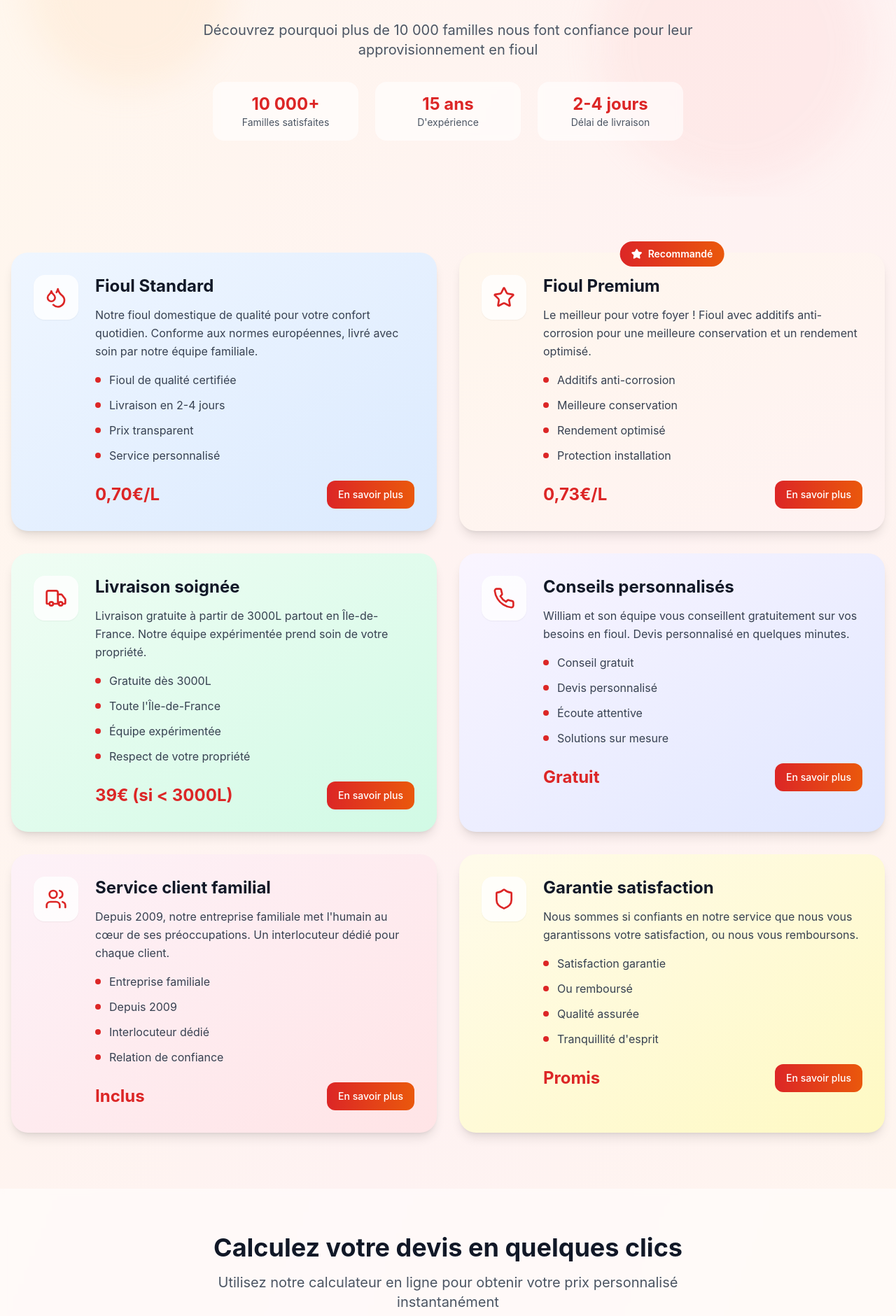
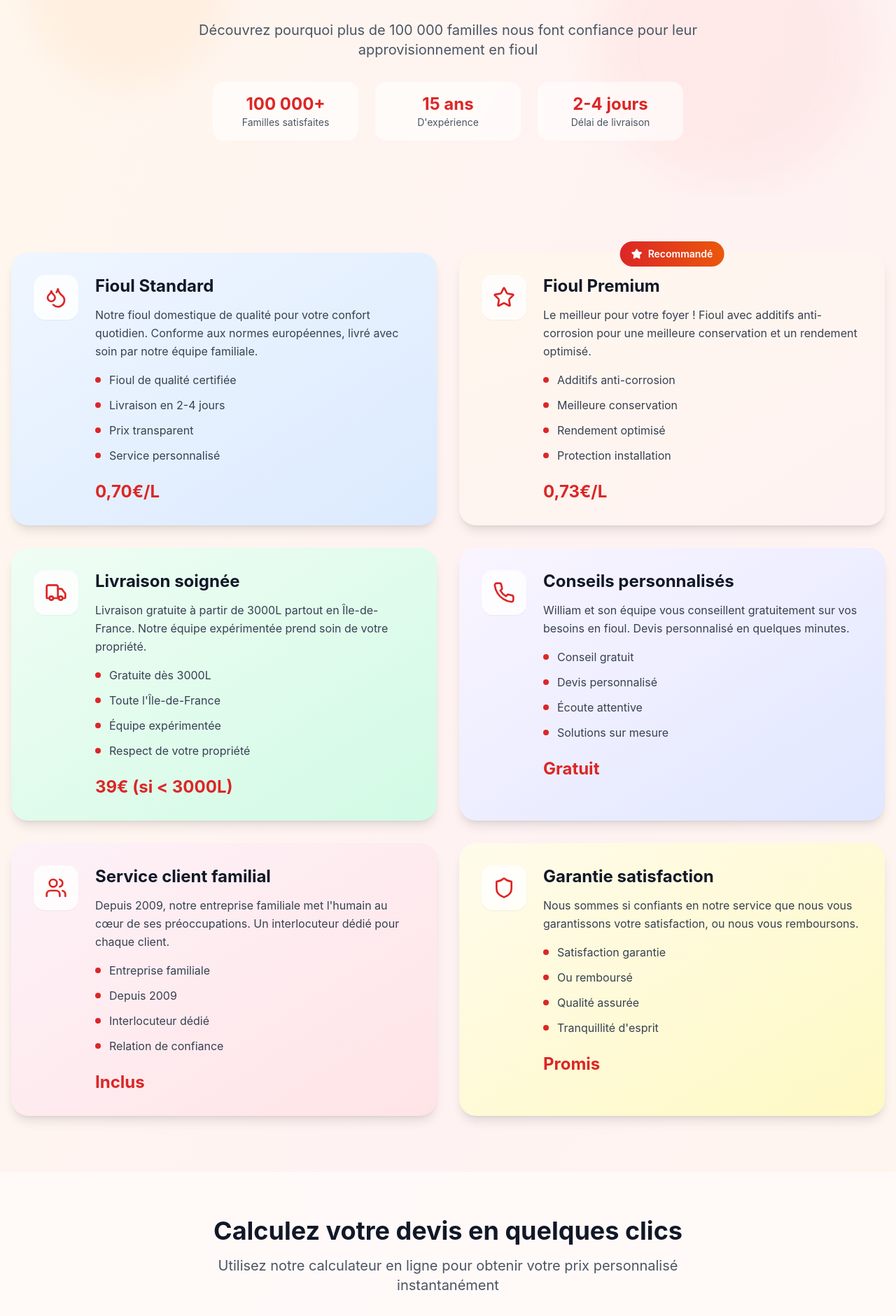
Before and after one commit to dvvvvv411/ioul-24, a React (Vite) app: page /services in a window 1280 px wide. Shown: the part 203-2084 px from the top of the page at 70% size. Built offline with nearby package versions, Linux system fonts and the light colour scheme.

Commit message:
Refactor: Update /services page
Removed "En savoir plus" buttons, updated "Calculer mon prix" button link, and changed the number of satisfied families.

```diff
--- a/src/pages/Services.tsx
+++ b/src/pages/Services.tsx
@@ -4,6 +4,7 @@ import CompanyFooter from "@/components/CompanyFooter";
 import { Card, CardContent } from "@/components/ui/card";
 import { Button } from "@/components/ui/button";
 import { Truck, Phone, Heart, Shield, Users, Star, Droplets, Calculator } from "lucide-react";
+import { Link } from "react-router-dom";
 
 const Services = () => {
   const services = [
@@ -86,13 +87,13 @@ const Services = () => {
             Nos <span className="text-transparent bg-clip-text bg-gradient-to-r from-red-600 to-orange-600">Services</span>
           </h1>
           <p className="text-xl text-gray-600 max-w-3xl mx-auto mb-8">
-            Découvrez pourquoi plus de 10 000 familles nous font confiance pour leur approvisionnement en fioul
+            Découvrez pourquoi plus de 100 000 familles nous font confiance pour leur approvisionnement en fioul
           </p>
 
           {/* Quick stats */}
           <div className="grid grid-cols-1 sm:grid-cols-3 gap-6 max-w-2xl mx-auto">
             <div className="bg-white/60 backdrop-blur-sm p-4 rounded-2xl">
-              <div className="text-2xl font-bold text-red-600">10 000+</div>
+              <div className="text-2xl font-bold text-red-600">100 000+</div>
               <div className="text-sm text-gray-600">Familles satisfaites</div>
             </div>
             <div className="bg-white/60 backdrop-blur-sm p-4 rounded-2xl">
@@ -146,9 +147,6 @@ const Services = () => {
                         <div className="text-2xl font-bold text-red-600">
                           {service.price}
                         </div>
-                        <Button className="bg-gradient-to-r from-red-600 to-orange-600 hover:from-red-700 hover:to-orange-700 text-white rounded-xl gentle-hover">
-                          En savoir plus
-                        </Button>
                       </div>
                     </div>
                   </div>
@@ -170,10 +168,12 @@ const Services = () => {
               Utilisez notre calculateur en ligne pour obtenir votre prix personnalisé instantanément
             </p>
             <div className="flex flex-col sm:flex-row gap-4 justify-center">
-              <Button size="lg" className="bg-gradient-to-r from-amber-600 to-orange-600 hover:from-amber-700 hover:to-orange-700 text-white px-8 py-3 rounded-xl gentle-hover">
-                <Calculator className="w-5 h-5 mr-2" />
-                Calculer mon prix
-              </Button>
+              <Link to="/">
+                <Button size="lg" className="bg-gradient-to-r from-amber-600 to-orange-600 hover:from-amber-700 hover:to-orange-700 text-white px-8 py-3 rounded-xl gentle-hover">
+                  <Calculator className="w-5 h-5 mr-2" />
+                  Calculer mon prix
+                </Button>
+              </Link>
             </div>
           </div>
         </div>
```
